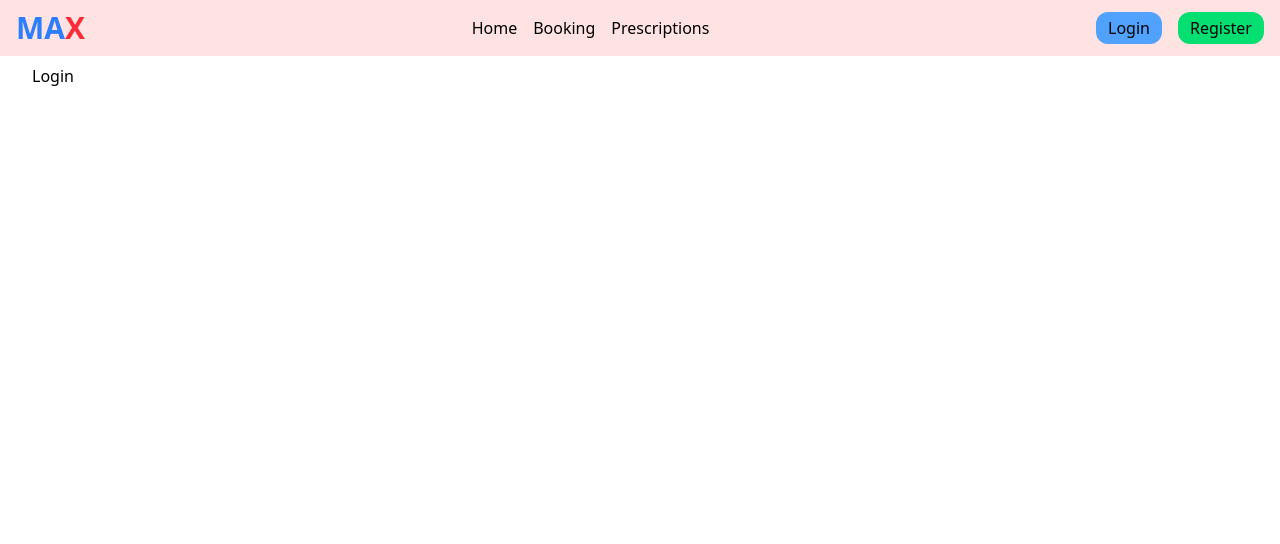
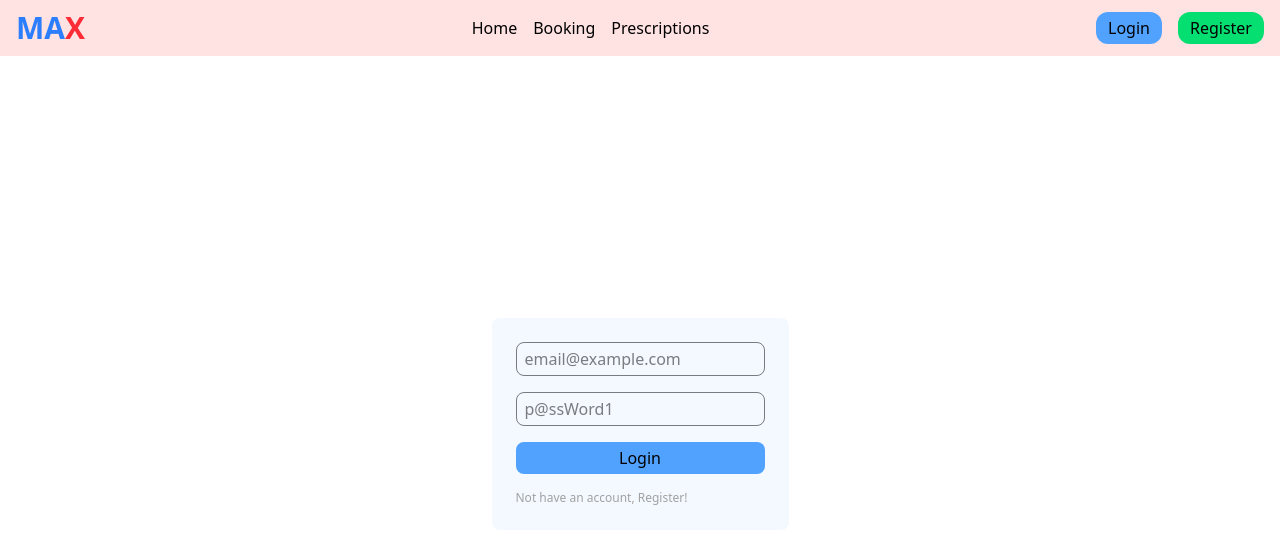
Before and after one commit to exewhyz/hms-302, a React (Vite) app: page /login in a window 1280 px wide. Shown: the top 544 px of the page. Built offline with nearby package versions, Linux system fonts and the light colour scheme.

Commit message:
added login form

```diff
--- a/src/pages/Login.jsx
+++ b/src/pages/Login.jsx
@@ -1,7 +1,26 @@
 import React from 'react'
+import { Link } from 'react-router-dom';
 
 export default function Login() {
+
+  const handleSubmit = (event) => {
+    event.preventDefault();
+    alert("Logged In")
+
+  }
+
   return (
-    <div>Login</div>
+    <div className='flex items-center justify-center h-full'>
+      <form onSubmit={handleSubmit} className='flex gap-4 flex-col bg-blue-100/30 p-6 rounded-lg'>
+        <input className='border border-black/50 rounded-lg px-2 py-1' type="email" placeholder='email@example.com' required />
+        <input className='border border-black/50 rounded-lg px-2 py-1' type="password" placeholder='p@ssWord1' required />
+        <button type="submit" className='bg-blue-400 rounded-lg py-1'>
+          Login
+        </button>
+        <Link className="text-xs text-neutral-400 hover:text-neutral-500" to={"/register"}>
+          Not have an account, Register!
+        </Link>
+      </form>
+    </div>
   )
 }
```
